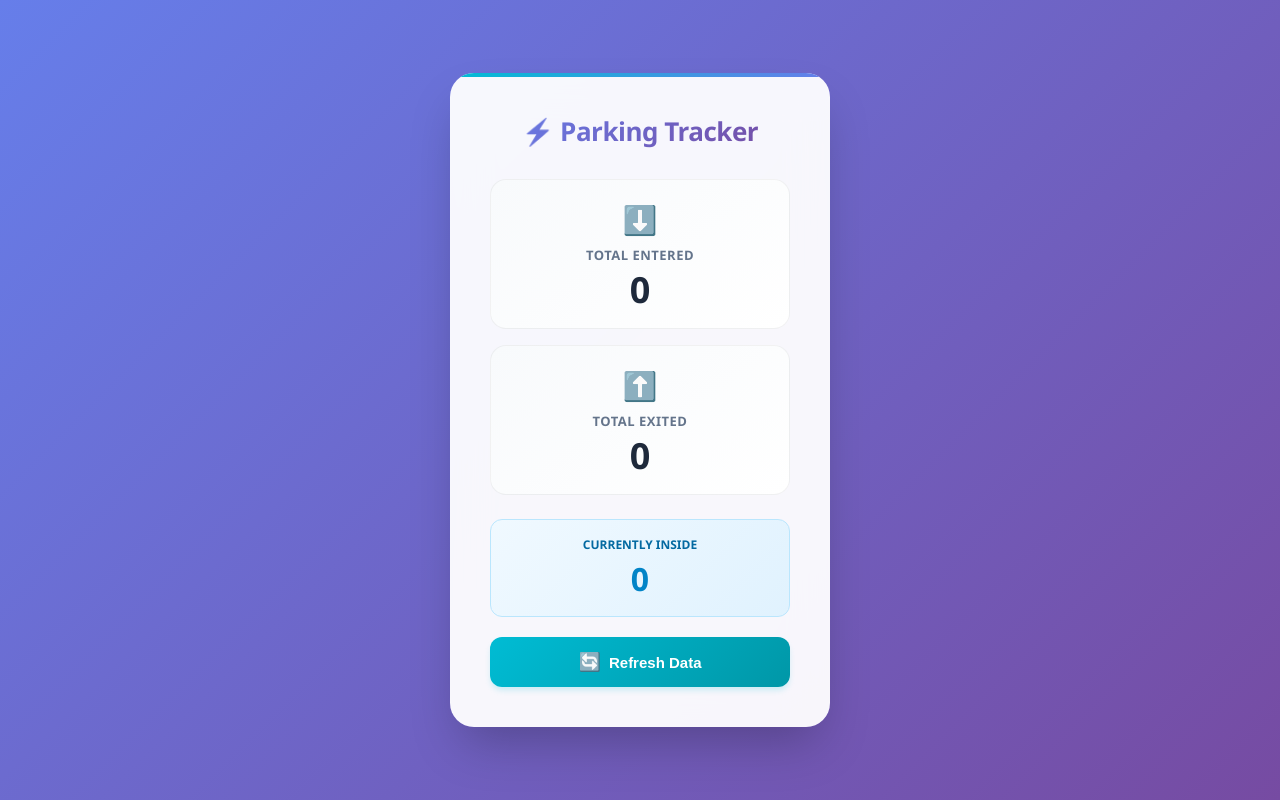
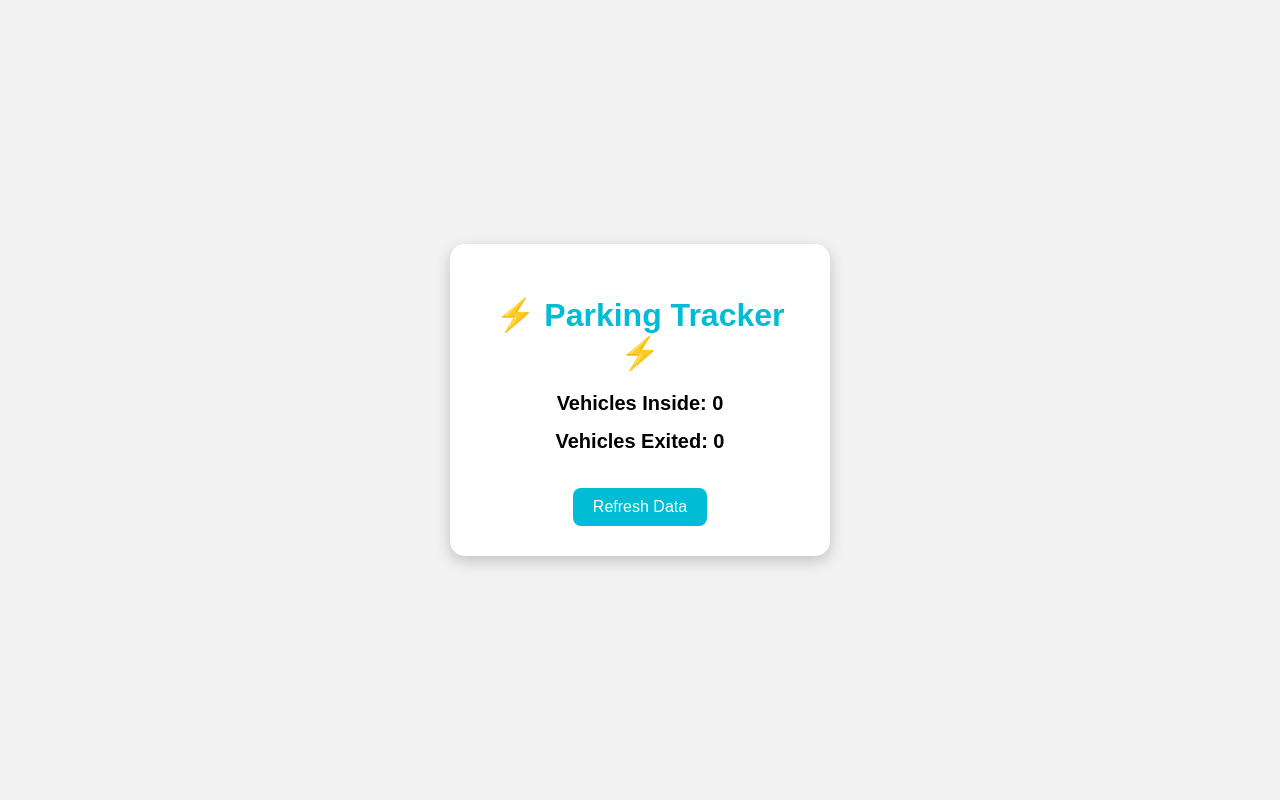
Before and after one commit to Jurlano/IOT, a website: page IOT-PARKING/index.html in a window 1280 px wide. Drawn offline with Linux system fonts and the light colour scheme; no server answers.

Commit message:
Update index.html

```diff
--- a/IOT-PARKING/index.html
+++ b/IOT-PARKING/index.html
@@ -5,268 +5,85 @@
   <meta name="viewport" content="width=device-width, initial-scale=1.0">
   <title>Parking Tracker</title>
   <style>
-    * {
-      margin: 0;
-      padding: 0;
-      box-sizing: border-box;
-    }
-
-    body {
-      font-family: 'Segoe UI', system-ui, -apple-system, sans-serif;
-      background: linear-gradient(135deg, #667eea 0%, #764ba2 100%);
-      min-height: 100vh;
-      display: flex;
-      justify-content: center;
-      align-items: center;
-      padding: 20px;
-    }
-
-    .container {
-      background: rgba(255, 255, 255, 0.95);
-      backdrop-filter: blur(20px);
-      padding: 40px;
-      border-radius: 24px;
-      box-shadow: 0 25px 50px -12px rgba(0, 0, 0, 0.25);
-      text-align: center;
-      width: 100%;
-      max-width: 380px;
-      position: relative;
-      overflow: hidden;
-    }
-
-    .container::before {
-      content: '';
-      position: absolute;
-      top: 0;
-      left: 0;
-      right: 0;
-      height: 4px;
-      background: linear-gradient(90deg, #00bcd4, #667eea);
-    }
-
-    h1 {
-      margin-bottom: 30px;
-      font-size: 26px;
-      font-weight: 700;
-      background: linear-gradient(135deg, #667eea, #764ba2);
-      -webkit-background-clip: text;
-      -webkit-text-fill-color: transparent;
-      letter-spacing: -0.5px;
-    }
-
-    .stats-wrapper {
-      display: flex;
-      flex-direction: column;
-      gap: 16px;
-      margin-bottom: 24px;
-    }
-
-    .stat-card {
-      background: linear-gradient(145deg, #f8fafc, #ffffff);
-      padding: 20px;
-      border-radius: 16px;
-      border: 1px solid rgba(0, 0, 0, 0.05);
-      transition: transform 0.2s, box-shadow 0.2s;
-    }
-
-    .stat-card:hover {
-      transform: translateY(-2px);
-      box-shadow: 0 10px 20px rgba(0, 0, 0, 0.08);
-    }
-
-    .stat-label {
-      font-size: 13px;
-      color: #64748b;
-      font-weight: 600;
-      text-transform: uppercase;
-      letter-spacing: 0.5px;
-      margin-bottom: 8px;
-    }
-
-    .stat-value {
-      font-size: 36px;
-      font-weight: 800;
-      color: #1e293b;
-      line-height: 1;
-    }
-
-    .stat-icon {
-      font-size: 28px;
-      margin-bottom: 8px;
-    }
-
-    .net-indicator {
-      background: linear-gradient(135deg, #f0f9ff, #e0f2fe);
-      padding: 16px;
-      border-radius: 12px;
-      margin: 20px 0;
-      border: 1px solid #bae6fd;
-    }
-
-    .net-label {
-      font-size: 12px;
-      color: #0369a1;
-      font-weight: 600;
-      text-transform: uppercase;
-      margin-bottom: 4px;
-    }
-
-    .net-value {
-      font-size: 32px;
-      font-weight: 800;
-      color: #0284c7;
-    }
-
-    button {
-      background: linear-gradient(135deg, #00bcd4 0%, #0097a7 100%);
-      color: white;
-      border: none;
-      padding: 14px 28px;
-      border-radius: 12px;
-      cursor: pointer;
-      font-size: 15px;
-      font-weight: 600;
-      width: 100%;
-      transition: all 0.3s;
-      box-shadow: 0 4px 6px -1px rgba(0, 188, 212, 0.2);
-      display: flex;
-      align-items: center;
-      justify-content: center;
-      gap: 8px;
-    }
-
-    button:hover {
-      transform: translateY(-2px);
-      box-shadow: 0 10px 20px -5px rgba(0, 188, 212, 0.4);
-    }
-
-    button:active {
-      transform: translateY(0);
-    }
-
-    .refresh-icon {
-      font-size: 18px;
-      transition: transform 0.3s;
-    }
-
-    button:hover .refresh-icon {
-      transform: rotate(180deg);
-    }
-
-    .loading {
-      display: inline-block;
-      width: 20px;
-      height: 20px;
-      border: 3px solid rgba(255, 255, 255, 0.3);
-      border-radius: 50%;
-      border-top-color: white;
-      animation: spin 1s ease-in-out infinite;
-    }
-
-    @keyframes spin {
-      to { transform: rotate(360deg); }
-    }
+    body { font-family: Arial; background: #f2f2f2; display: flex; justify-content:center; align-items:center; height:100vh; margin:0; }
+    .container { background:#fff; padding:30px; border-radius:15px; box-shadow:0 5px 15px rgba(0,0,0,0.2); text-align:center; width:320px; }
+    h1 { color:#00bcd4; margin-bottom:20px; }
+    .stat { margin:15px 0; font-size:20px; font-weight:bold; }
+    .alert { background:#f44336; color:#fff; padding:10px; margin-top:20px; border-radius:8px; display:none; }
+    button { background:#00bcd4; color:white; border:none; padding:10px 20px; border-radius:8px; cursor:pointer; font-size:16px; margin-top:20px; }
+    button:hover { background:#0097a7; }
   </style>
 </head>
 <body>
 
   <div class="container">
-    <h1>⚡ Parking Tracker</h1>
-
-    <div class="stats-wrapper">
-      <div class="stat-card">
-        <div class="stat-icon">⬇️</div>
-        <div class="stat-label">Total Entered</div>
-        <div class="stat-value" id="entered">0</div>
-      </div>
-
-      <div class="stat-card">
-        <div class="stat-icon">⬆️</div>
-        <div class="stat-label">Total Exited</div>
-        <div class="stat-value" id="exited">0</div>
-      </div>
-    </div>
-
-    <div class="net-indicator">
-      <div class="net-label">Currently Inside</div>
-      <div class="net-value" id="inside">0</div>
-    </div>
-
-    <button onclick="fetchParkingData()" id="refreshBtn">
-      <span class="refresh-icon">🔄</span>
-      <span>Refresh Data</span>
-    </button>
+    <h1>⚡ Parking Tracker ⚡</h1>
+    <div class="stat">Vehicles Inside: <span id="inside">0</span></div>
+    <div class="stat">Vehicles Exited: <span id="exit">0</span></div>
+    <div class="alert" id="alert">⚠️ Parking Full! Over Capacity!</div>
+    <button onclick="fetchParkingData()">Refresh Data</button>
   </div>
 
   <script>
     const API_URL = 'https://698d3f03b79d1c928ed4ccbd.mockapi.io/parking';
+    const MAX_CAPACITY = 6;
+
+    // Store previous occupied status to detect in/out
+    let prevStatus = {};
+
+    let totalInside = 0;
+    let totalExited = 0;
 
     async function fetchParkingData() {
-  const btn = document.getElementById('refreshBtn');
-  const originalContent = btn.innerHTML;
-
-  // Show loading state
-  btn.innerHTML = 'Loading...';
-  btn.disabled = true;
-
       try {
         const response = await fetch(API_URL);
         const data = await response.json();
 
-    let totalEntered = 0;
-    let totalExited = 0;
-    let isFull = false;
+        data.forEach(entry => {
+          const id = entry.id;
+          const occupied = parseInt(entry.occupied);
 
-    data.forEach(entry => {
-      if (entry.occupied === "1") totalEntered++;
-      if (entry.occupied === "0") totalExited++;
-      if (entry.status === "full" || parseInt(entry.available) === 0) isFull = true;
+          if (!(id in prevStatus)) {
+            // First time, initialize
+            prevStatus[id] = occupied;
+            if (occupied === 1) totalInside++;
+          } else {
+            // Detect changes
+            if (prevStatus[id] === 0 && occupied === 1) {
+              // Vehicle entered
+              totalInside++;
+            } else if (prevStatus[id] === 1 && occupied === 0) {
+              // Vehicle exited
+              totalInside--;
+              totalExited++;
+            }
+            // Update stored status
+            prevStatus[id] = occupied;
+          }
         });
 
-    const currentlyInside = totalEntered - totalExited;
+        document.getElementById('inside').textContent = totalInside;
+        document.getElementById('exit').textContent = totalExited;
 
-    // Animate values
-    animateValue('entered', parseInt(document.getElementById('entered').textContent), totalEntered);
-    animateValue('exited', parseInt(document.getElementById('exited').textContent), totalExited);
-    animateValue('inside', parseInt(document.getElementById('inside').textContent), currentlyInside);
-
-    // Update full status
-    document.getElementById('statusText').textContent = isFull ? '🚨 Parking Full!' : '';
+        const alertBox = document.getElementById('alert');
+        if (totalInside > MAX_CAPACITY) {
+          alertBox.style.display = 'block';
+        } else {
+          alertBox.style.display = 'none';
+        }
 
       } catch (error) {
         console.error('Error fetching data:', error);
         alert('Failed to fetch parking data');
-  } finally {
-    btn.innerHTML = originalContent;
-    btn.disabled = false;
       }
     }
 
-function animateValue(id, start, end) {
-  if (start === end) return;
-  const obj = document.getElementById(id);
-  const range = end - start;
-  const duration = 500;
-  const startTime = performance.now();
-
-  function update(currentTime) {
-    const elapsed = currentTime - startTime;
-    const progress = Math.min(elapsed / duration, 1);
-    const easeProgress = 1 - Math.pow(1 - progress, 3);
-    const current = Math.round(start + (range * easeProgress));
-    obj.textContent = current;
-
-    if (progress < 1) requestAnimationFrame(update);
-  }
-
-  requestAnimationFrame(update);
-}
-
-// Fetch on page load
+    // Initial fetch
     fetchParkingData();
 
     // Auto-refresh every 5 seconds
     setInterval(fetchParkingData, 5000);
   </script>
+
 </body>
 </html>
```
Lines whose indentation alone changed are shown as unchanged.
